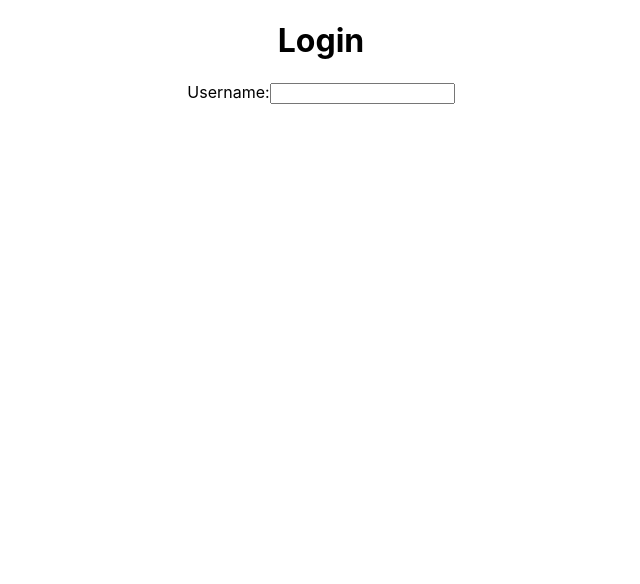
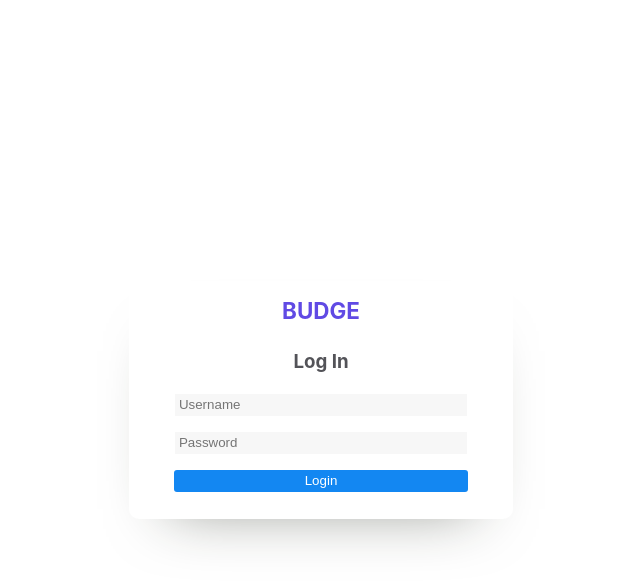
Before and after one commit to budge-app-dev/frontend, a React (Create React App) app in the folder budge/: page /login in a window 1280 px wide. Shown: the top 584 px of the page, without its empty margins (319-959 px from the left). Built offline with nearby package versions, Linux system fonts and the light colour scheme.

Commit message:
updated Login - rendering

```diff
--- a/budge/src/Components/Login.js
+++ b/budge/src/Components/Login.js
@@ -1,4 +1,7 @@
 import React, {useState} from 'react'
+import {useHistory} from 'react-router-dom'
+import axios from 'axios'
+import styled from 'styled-components'
 
 const initLoginVal = {
     username: '',
@@ -7,6 +10,7 @@ const initLoginVal = {
 
 export default function Login() {
     const [loginVal, setLoginVal]=useState(initLoginVal);
+    const history = useHistory();
 
     const handleChanges = e =>{
         setLoginVal({
@@ -14,19 +18,127 @@ export default function Login() {
         })
     }
 
+    const handleLogin = e => {
+        e.preventDefault();
+        axios.post('http://localhost:5000/api/users/login', loginVal)
+        // axios.post("https://reqres.in/api/users", newUser)
+        .then((resp)=>{
+            console.log(resp)
+            setLoginVal(initLoginVal)
+        })
+        .catch((err)=>{
+            console.log(err)
+        })
+        history.push('/categories')
+
+    }
     return (
-        <div>
-            <h1>Login</h1>
-            <form>
-                <label> Username:
+        <Page>
+            <Container>
+                <h1>BUDGE</h1>
+                <FormContainer className="formContainer">
+                    <h3>Log In</h3>
+                    <form onSubmit={handleLogin}>
+                        <label>
                             <input
                             type="text"
                             name="username"
                             value={loginVal.username}
-                    onChange={handleChanges}>
+                            onChange={handleChanges}
+                            placeholder="Username">
                             </input>
                         </label>
+                        <label>
+                            <input
+                            type="password"
+                            name="password"
+                            value={loginVal.password}
+                            onChange={handleChanges}
+                            placeholder="Password">
+                            </input>
+                        </label>
+                        <div className="btn">
+                        <Button>Login</Button>
+                        </div>
                     </form>
-        </div>
+                </FormContainer>
+            </Container>
+        </Page>
     )
 }
+
+const Page= styled.div`
+display: flex;
+justify-content:center;
+height:100vh;
+align-items: center;
+`
+
+const Container = styled.div`
+background: #FFFFFF;
+box-shadow: 0px 30px 60px -40px rgba(31, 38, 23, 0.5);
+border-radius: 10px;
+
+display: flex;
+justify-content: center;
+flex-wrap: wrap;
+position: absolute;
+width: 30%;
+    h1{
+        width:100%;
+        background: #FFFFFF;
+        font-size: 1.4rem;
+        padding: 3%;
+        margin: 1% auto;
+        color: #604AE4;
+    }
+    h3{
+        width:100%;
+        background: #FFFFFF;
+        color: #535358;
+        line-height: 24px;
+        margin: 3% auto;
+    }
+
+    form{
+        display:flex;
+        flex-direction: column;
+        width: 100%;
+        background: #FFFFFF;
+        margin:1% auto;
+    }
+    label{
+        background: #FFFFFF;
+    }
+    input{
+        width: 74%;
+        margin:2%;
+        padding: 1%;
+        background: #F7F7F7;
+        color: #000000;
+        border: none;
+    }
+    .btn{
+        display: flex;
+        justify-content: center;
+        margin: 1%;
+        padding: 1%;
+        background: #FFFFFF;
+    }
+
+`
+const FormContainer= styled.div`
+
+        background: #FFFFFF;
+        width: 100%;
+        margin-bottom: 4%;
+`
+
+const Button= styled.button`
+    background: #1387F2;
+    color: #FFFFFF;
+    border-radius: 3px;
+    width: 80%;
+    border: none;
+    padding: 1%;
+    `
```
Also changed, not shown: 2 other files (tests, documents, lock files or other folders). Lines whose indentation alone changed are shown as unchanged.
